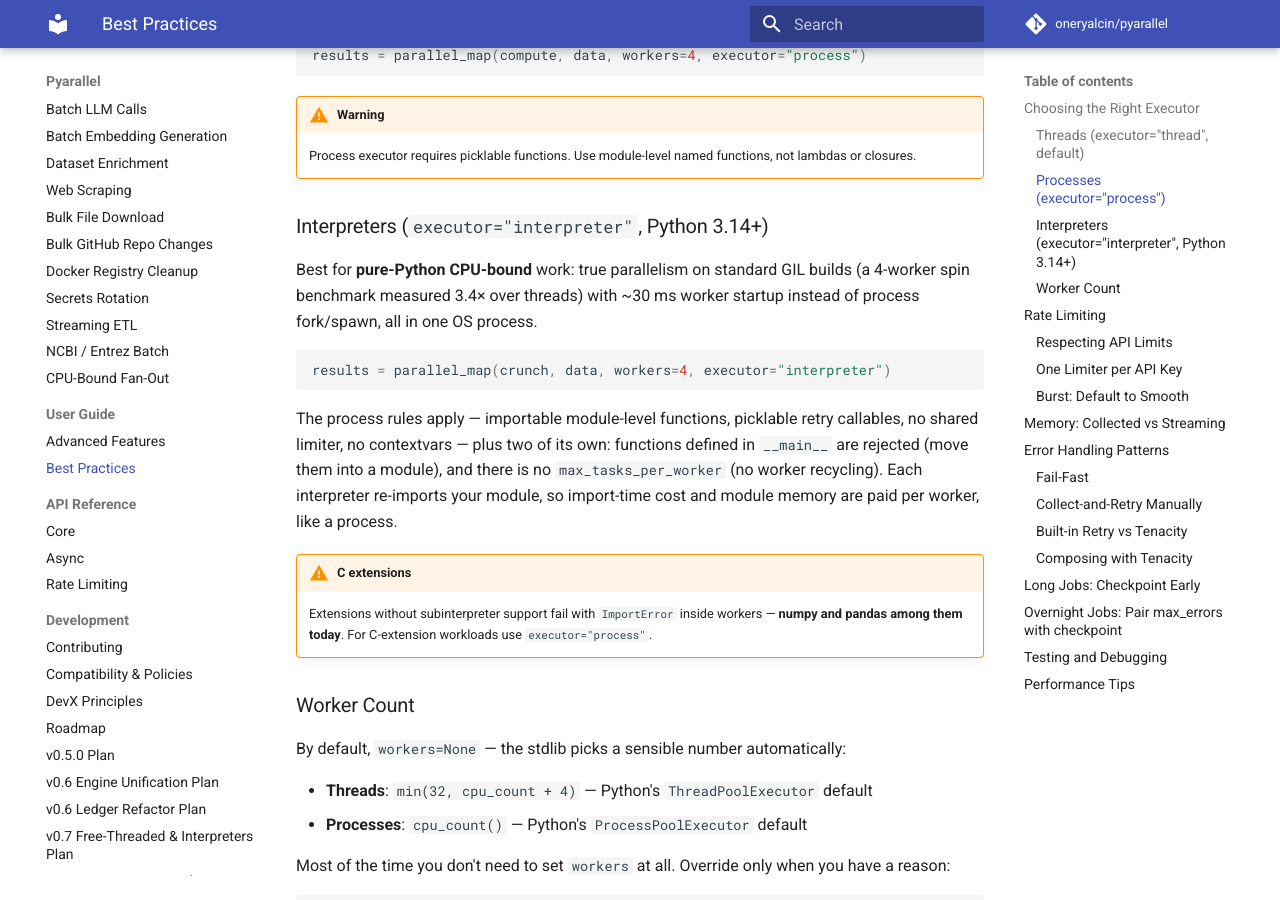
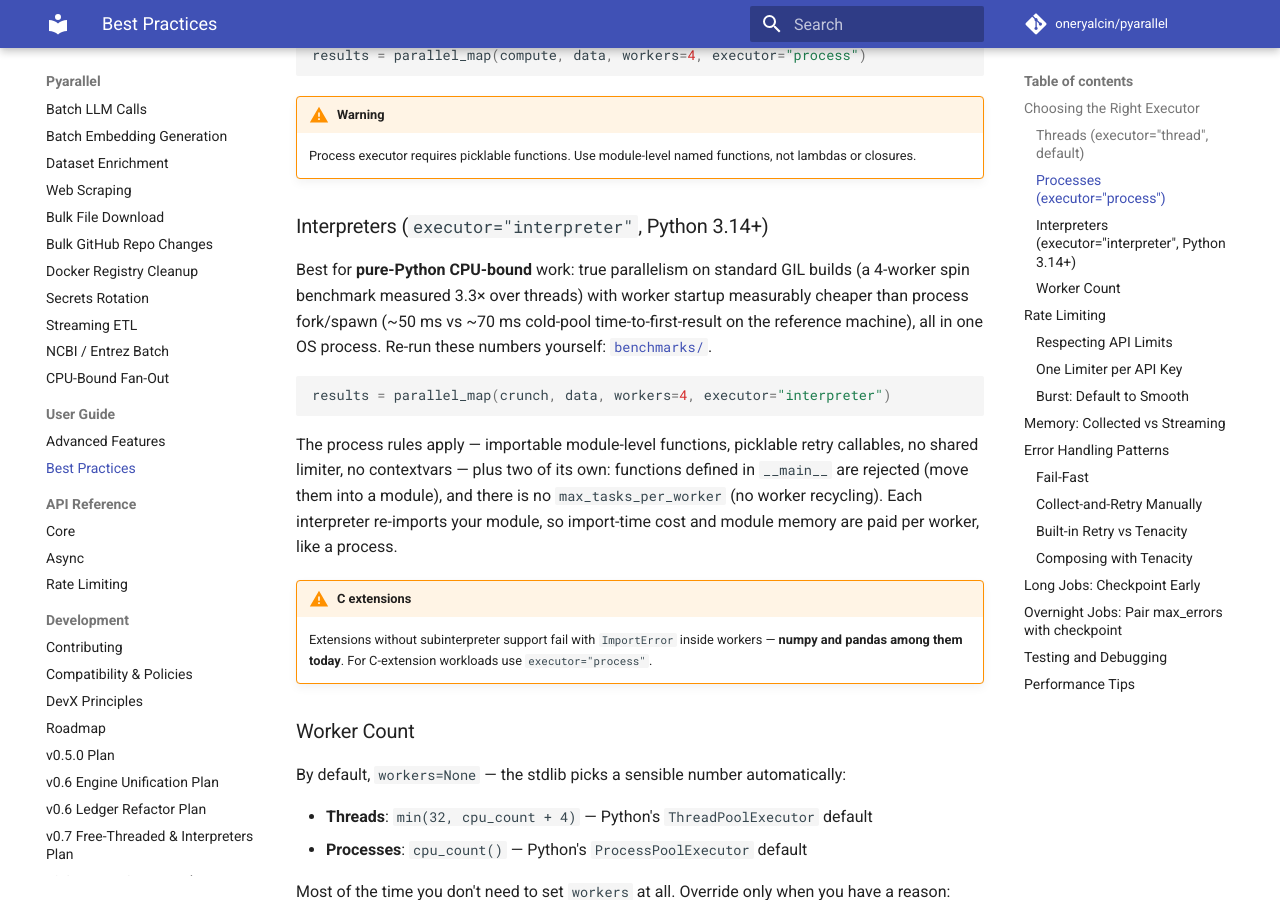
Before and after one commit to oneryalcin/pyarallel, an MkDocs documentation site: the page built from docs/user-guide/best-practices.md, in a window 1280 px wide and 900 px high, scrolled down 838 px. Built offline with MkDocs 1.6.1 and Material for MkDocs 9.7.7, drawn with Linux system fonts in a browser that asks for light colours; comment, search, counter and statistics services are not loaded.

Commit message:
Correct the interpreter startup claim to measured numbers
The benchmark lab could not reproduce the ~30 ms interpreter worker
startup (measured ~50 ms GIL / ~103 ms free-threaded, cold-pool
time-to-first-result). The qualitative claim holds - interpreter
startup beats process fork/spawn on the GIL build - so the doc now
says that, with the measured numbers and a pointer to benchmarks/ for
re-running. The 0.7.0 CHANGELOG entry stays as written: it is a
historical record, and RESULTS.md corrects it going forward.

````diff
--- a/docs/user-guide/best-practices.md
+++ b/docs/user-guide/best-practices.md
@@ -39,9 +39,10 @@ results = parallel_map(compute, data, workers=4, executor="process")
 ### Interpreters (`executor="interpreter"`, Python 3.14+)
 
 Best for **pure-Python CPU-bound** work: true parallelism on standard
-GIL builds (a 4-worker spin benchmark measured 3.4× over threads) with
-~30 ms worker startup instead of process fork/spawn, all in one OS
-process.
+GIL builds (a 4-worker spin benchmark measured 3.3× over threads) with
+worker startup measurably cheaper than process fork/spawn (~50 ms vs
+~70 ms cold-pool time-to-first-result on the reference machine), all in
+one OS process. Re-run these numbers yourself: [`benchmarks/`](https://github.com/oneryalcin/pyarallel/tree/main/benchmarks).
 
 ```python
 results = parallel_map(crunch, data, workers=4, executor="interpreter")
````
